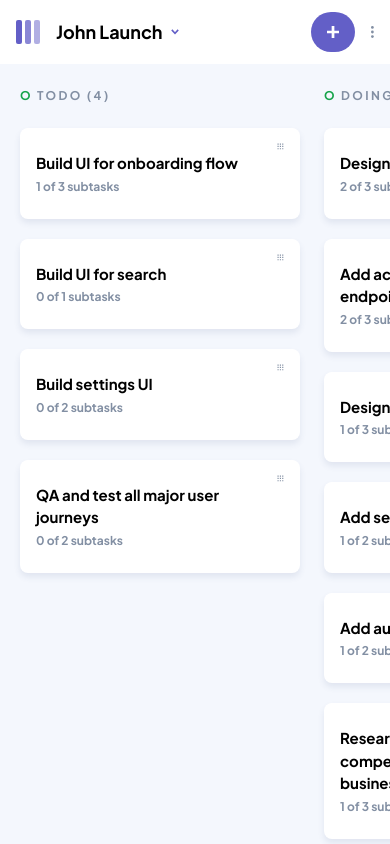
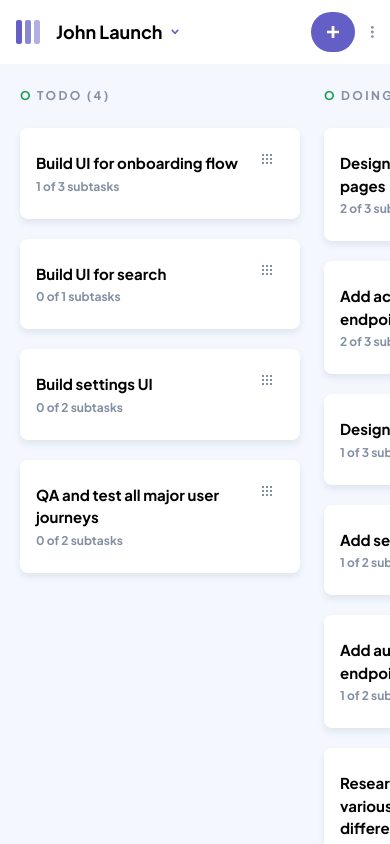
Before and after one commit to Striperoooo/kanban-task-management-app, a React (Vite) app: page / in a window 390 px wide. Built offline with nearby package versions, Linux system fonts and the light colour scheme.

Commit message:
Improve drag handle UX for TaskCard on touch devices
Adds visual feedback for the drag handle when touched or dragged, including a rounded highlight and larger grip icon on mobile. Merges DnD listeners and attributes to preserve drag-and-drop logic while enhancing accessibility and usability.

```diff
--- a/src/components/TaskCard.tsx
+++ b/src/components/TaskCard.tsx
@@ -1,3 +1,4 @@
+import { useState } from 'react'
 import type { TaskProps } from "../types";
 import { useSortable } from '@dnd-kit/sortable'
 import { CSS } from '@dnd-kit/utilities'
@@ -15,6 +16,45 @@ export default function TaskCard({ task, onClick }: TaskProps) {
         transition
     }
 
+    // visual-only state for showing a rounded grip when dragging/touching
+    const [gripActive, setGripActive] = useState(false)
+
+    // merge sortable attributes/listeners and forward original handlers so we don't change DnD logic
+    const mergedHandlers = {
+        ...(attributes as any),
+        ...(listeners as any),
+        onPointerDown: (e: any) => {
+            (attributes as any).onPointerDown?.(e)
+                ; (listeners as any).onPointerDown?.(e)
+            if (e.pointerType === 'touch') setGripActive(true)
+        },
+        onPointerUp: (e: any) => {
+            (attributes as any).onPointerUp?.(e)
+                ; (listeners as any).onPointerUp?.(e)
+            setGripActive(false)
+        },
+        onPointerCancel: (e: any) => {
+            (attributes as any).onPointerCancel?.(e)
+                ; (listeners as any).onPointerCancel?.(e)
+            setGripActive(false)
+        },
+        onPointerLeave: (e: any) => {
+            (attributes as any).onPointerLeave?.(e)
+                ; (listeners as any).onPointerLeave?.(e)
+            setGripActive(false)
+        },
+        onTouchStart: (e: any) => {
+            (attributes as any).onTouchStart?.(e)
+                ; (listeners as any).onTouchStart?.(e)
+            setGripActive(true)
+        },
+        onTouchEnd: (e: any) => {
+            (attributes as any).onTouchEnd?.(e)
+                ; (listeners as any).onTouchEnd?.(e)
+            setGripActive(false)
+        }
+    }
+
     function handleKeyDown(e: React.KeyboardEvent) {
         if (e.key === 'Enter' || e.key === ' ') {
             e.preventDefault()
@@ -29,20 +69,19 @@ export default function TaskCard({ task, onClick }: TaskProps) {
             role="button"
             tabIndex={0}
             onKeyDown={handleKeyDown}
-            className="taskcard-container relative bg-white dark:bg-dark-header rounded-lg px-4 py-6 mb-5 w-[280px] shadow-light-drop-shadow cursor-pointer hover:text-main-purple transition-colors focus:outline-none focus:ring-2 focus:ring-main-purple"
+            className="taskcard-container relative bg-white dark:bg-dark-header rounded-lg px-4 pr-12 md:pr-4 py-6 mb-5 w-[280px] shadow-light-drop-shadow cursor-pointer hover:text-main-purple transition-colors focus:outline-none focus:ring-2 focus:ring-main-purple"
             onClick={onClick}
         >
             {/* Drag handle: listeners/attributes live here so clicking the card body doesn't start a drag */}
             <button
                 type="button"
-                {...attributes}
-                {...listeners}
+                {...mergedHandlers}
                 onClick={(e) => e.stopPropagation()}
                 aria-label="Drag task"
-                className="absolute top-2 right-2 p-1 text-medium-grey hover:text-main-purple cursor-grab"
+                className={`absolute top-2 right-2 p-3 md:p-1 text-medium-grey hover:text-main-purple hover:bg-slate-100 dark:hover:bg-dark-toggle rounded-full active:scale-95 cursor-grab ${gripActive ? 'ring-2 ring-main-purple/40 bg-main-purple/10' : ''}`}
             >
-                {/* simple grip icon */}
-                <svg width="14" height="14" viewBox="0 0 24 24" fill="none" xmlns="http://www.w3.org/2000/svg" aria-hidden="true">
+                {/* simple grip icon - larger on mobile for easier touch, desktop keeps original size */}
+                <svg className="w-6 h-6 md:w-[14px] md:h-[14px]" viewBox="0 0 24 24" fill="none" xmlns="http://www.w3.org/2000/svg" aria-hidden="true">
                     <path d="M10 6h2v2h-2zM14 6h2v2h-2zM6 6h2v2H6zM10 10h2v2h-2zM14 10h2v2h-2zM6 10h2v2H6zM10 14h2v2h-2zM14 14h2v2h-2zM6 14h2v2H6z" fill="currentColor" />
                 </svg>
             </button>
```
